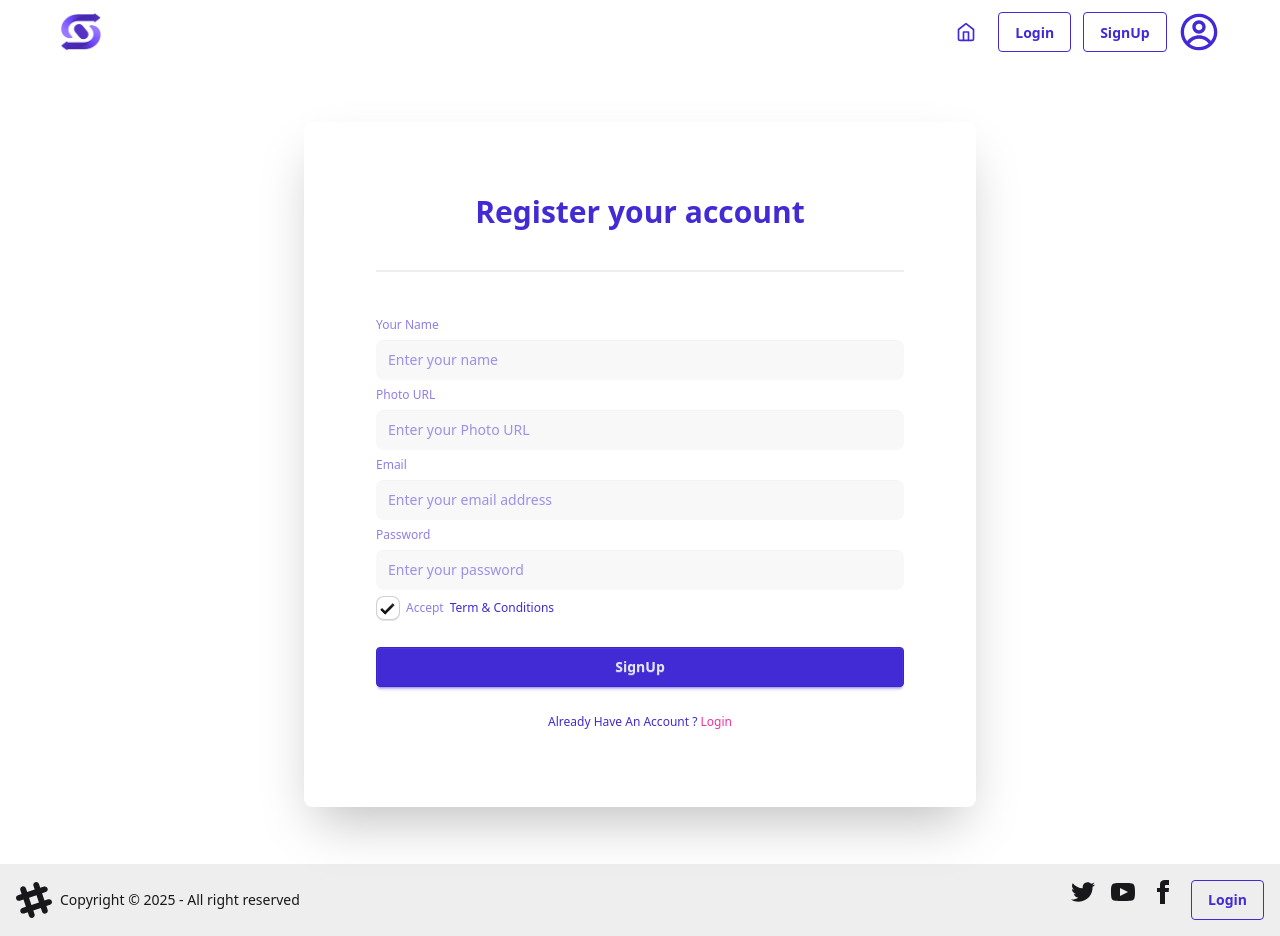
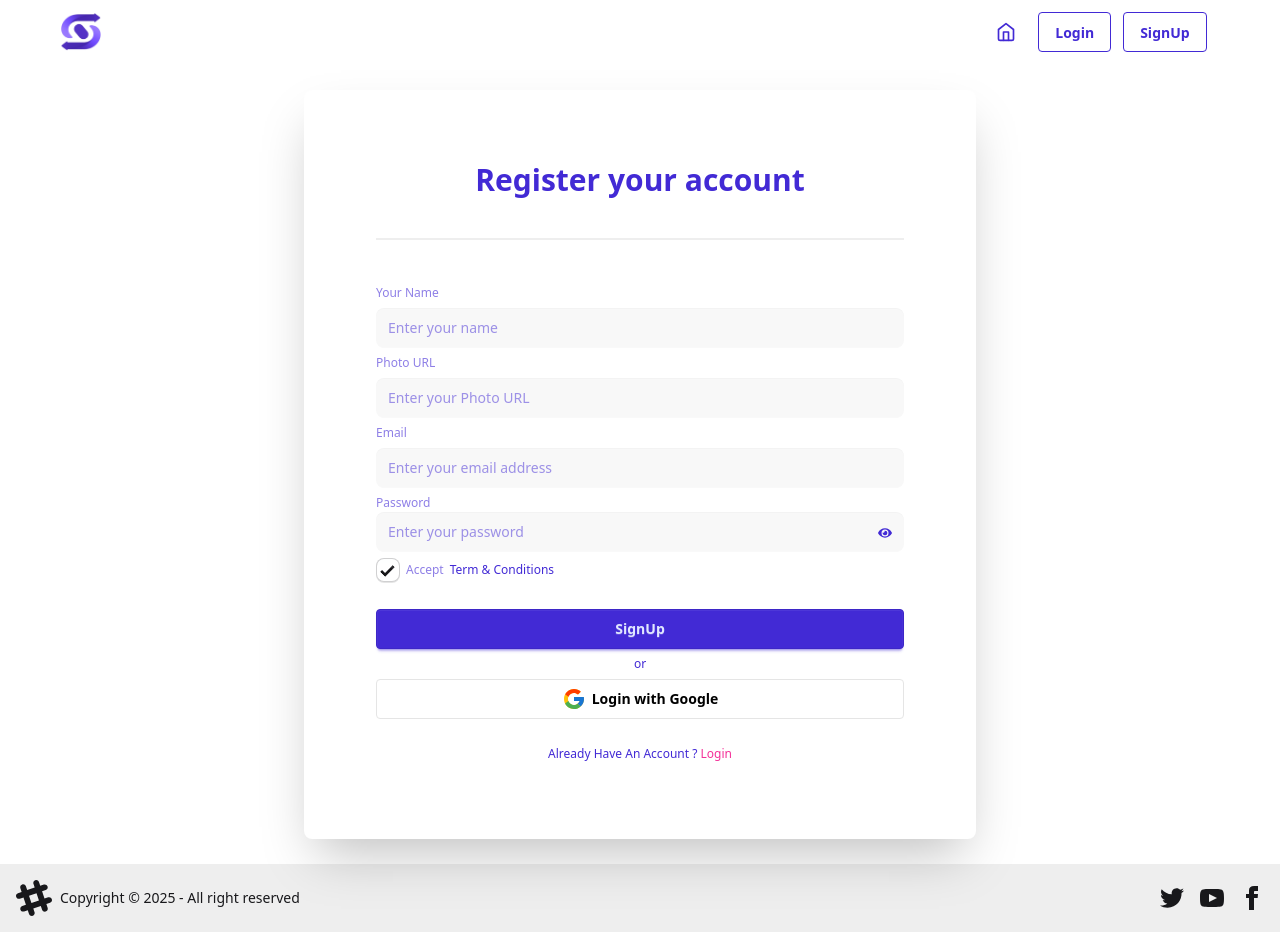
Before and after one commit to SadmanWebDev/Skill-Swap, a React (Vite) app: page /signup in a window 1280 px wide. Built offline with nearby package versions, Linux system fonts and the light colour scheme; no server answers.

Commit message:
implement password toggle eye button

```diff
--- a/src/components/Footer/Footer.jsx
+++ b/src/components/Footer/Footer.jsx
@@ -1,9 +1,4 @@
-import React, { use } from "react";
-import { AuthContext } from "../../context/AuthProvider";
-import { Link } from "react-router";
-
 const Footer = () => {
-  const { user } = use(AuthContext);
   return (
     <div>
       <footer className="footer sm:footer-horizontal bg-base-300 text-base-content items-center p-4">
@@ -19,7 +14,7 @@ const Footer = () => {
           >
             <path d="M22.672 15.226l-2.432.811.841 2.515c.33 1.019-.209 2.127-1.23 2.456-1.15.325-2.148-.321-2.463-1.226l-.84-2.518-5.013 1.677.84 2.517c.391 1.203-.434 2.542-1.831 2.542-.88 0-1.601-.564-1.86-1.314l-.842-2.516-2.431.809c-1.135.328-2.145-.317-2.463-1.229-.329-1.018.211-2.127 1.231-2.456l2.432-.809-1.621-4.823-2.432.808c-1.355.384-2.558-.59-2.558-1.839 0-.817.509-1.582 1.327-1.846l2.433-.809-.842-2.515c-.33-1.02.211-2.129 1.232-2.458 1.02-.329 2.13.209 2.461 1.229l.842 2.515 5.011-1.677-.839-2.517c-.403-1.238.484-2.553 1.843-2.553.819 0 1.585.509 1.85 1.326l.841 2.517 2.431-.81c1.02-.33 2.131.211 2.461 1.229.332 1.018-.21 2.126-1.23 2.456l-2.433.809 1.622 4.823 2.433-.809c1.242-.401 2.557.484 2.557 1.838 0 .819-.51 1.583-1.328 1.847m-8.992-6.428l-5.01 1.675 1.619 4.828 5.011-1.674-1.62-4.829z"></path>
           </svg>
-          <p>Copyright © {new Date().getFullYear()} - All right reserved</p>
+          <p>Copyright © 2025 - All right reserved</p>
         </aside>
         <nav className="grid-flow-col gap-4 md:place-self-center md:justify-self-end">
           <a>
@@ -55,24 +50,6 @@ const Footer = () => {
               <path d="M9 8h-3v4h3v12h5v-12h3.642l.358-4h-4v-1.667c0-.955.192-1.333 1.115-1.333h2.885v-5h-3.808c-3.596 0-5.192 1.583-5.192 4.615v3.385z"></path>
             </svg>
           </a>
-          {user ? (
-            <div
-              className="tooltip tooltip-left"
-              data-tip={user.displayName || "No Name"}
-            >
-              <img
-                src={
-                  user.photoURL || "https://i.ibb.co.com/ycy5ZkrF/user.png"
-                }
-                alt=""
-                className="w-10 h-10 rounded-full border border-gray-500 cursor-pointer"
-              />
-            </div>
-          ) : (
-            <Link to="/login" className="btn btn-primary btn-outline">
-              Login
-            </Link>
-          )}
         </nav>
       </footer>
     </div>
--- a/src/components/Navbar/Navbar.jsx
+++ b/src/components/Navbar/Navbar.jsx
@@ -8,14 +8,13 @@ import { AuthContext } from "../../context/AuthProvider";
 const Navbar = () => {
   const { user, kickOutUser } = use(AuthContext);
   const handleSignOut = () => {
-    kickOutUser()
+    kickOutUser();
   };
   return (
     <nav className="max-w-11/12 mx-auto">
       <div className="navbar bg-base-100">
         <div className="flex-1">
           <img className="w-10 " src={logo} alt="" />
-          {user && <h2>{user.email}</h2>}
         </div>
         <div className="flex-none">
           <div className="dropdown dropdown-end">
@@ -31,12 +30,26 @@ const Navbar = () => {
               </div>
             </Link>
             {user ? (
+              <>
                 <Link
                   onClick={handleSignOut}
                   className="btn btn-outline btn-primary mr-3"
                 >
                   SignOut
                 </Link>
+                <Link to="/profile" className="btn btn-circle">
+                  <div
+                    className="tooltip tooltip-left"
+                    data-tip={user.displayName || "No Name"}
+                  >
+                    <img
+                      src={"https://i.ibb.co.com/ycy5ZkrF/user.png"}
+                      alt=""
+                      className="w-10 h-10 rounded-full border border-gray-500 cursor-pointer"
+                    />
+                  </div>
+                </Link>
+              </>
             ) : (
               <>
                 <Link to="/login" className="btn btn-outline btn-primary mr-3">
@@ -52,17 +65,6 @@ const Navbar = () => {
               className="card card-compact dropdown-content bg-base-100 z-1 mt-3 w-52 shadow"
             ></div>
           </div>
-          <Link to="/profile">
-            <div
-              tabIndex={0}
-              role="button"
-              className="btn btn-outline btn-primary btn-circle border-0 "
-            >
-              <div className="w-10 rounded-full">
-                <CgProfile size={40} />
-              </div>
-            </div>
-          </Link>
         </div>
       </div>
     </nav>
--- a/src/pages/Login/Login.jsx
+++ b/src/pages/Login/Login.jsx
@@ -5,20 +5,24 @@ import { FaEye, FaEyeSlash, FaRegEye } from "react-icons/fa";
 import { FcGoogle } from "react-icons/fc";
 
 const Login = () => {
+  const { googleSignIn, signIn, error } = use(AuthContext);
+  const [showPass, setShowPass] = useState(false);
+  const [email, setEmail] = useState("");
+  const location = useLocation();
   const navigate = useNavigate();
-  const location = useLocation();
-  console.log(location);
-  const [showPass, setShowPass] = useState(false);
-  const { googleSignIn, signIn, error } = use(AuthContext);
+
   const handleLogin = (e) => {
     e.preventDefault();
     const form = e.target;
     const email = form.email.value;
     const password = form.password.value;
+
     signIn(email, password)
       .then(() => navigate(`${location.state ? location.state : "/"}`))
       .catch((error) => console.log(error));
+
     form.reset();
+    setEmail("");
   };
 
   const handleGoogleLogin = () => {
@@ -26,6 +30,7 @@ const Login = () => {
       navigate(`${location.state ? location.state : "/"}`)
     );
   };
+
   return (
     <div className="flex justify-center items-center min-h-screen text-primary">
       <div className="card bg-base-100 w-full max-w-2xl shrink-0 shadow-2xl p-18">
@@ -39,6 +44,8 @@ const Login = () => {
             <input
               type="email"
               name="email"
+              value={email}
+              onChange={(e) => setEmail(e.target.value)}
               className="input w-full bg-base-200 border-none rounded-lg"
               placeholder="Enter your email address"
             />
@@ -52,15 +59,46 @@ const Login = () => {
               />
               <button
                 type="button"
-                className="absolute top-7 right-3 text-xl text-gray-500"
+                className="absolute top-8 right-3 text-sm"
                 onClick={() => setShowPass(!showPass)}
               >
                 {showPass ? <FaEyeSlash /> : <FaEye />}
               </button>
             </div>
             {error && <p className="text-red-500">{error}</p>}
+            {/* Open the modal using document.getElementById('ID').showModal() method */}
             <div>
-              <a className="link link-hover">Forgot password?</a>
+              <button
+                type="button"
+                className="link link-hover"
+                onClick={() =>
+                  document.getElementById("my_modal_1").showModal()
+                }
+              >
+                Forget Password?
+              </button>
+              <dialog id="my_modal_1" className="modal">
+                <div className="modal-box">
+                  <fieldset>
+                    <label className="label">Email</label>
+                    <input
+                      type="email"
+                      name="email"
+                      value={email}
+                      className="input w-full bg-base-200 border-none rounded-lg"
+                      placeholder="Enter your email address"
+                    />
+                  </fieldset>
+                  <div className="modal-action">
+                    <form method="dialog">
+                      {/* if there is a button in form, it will close the modal */}
+                      <a href="https://mail.google.com/" className="btn btn-primary btn-outline">
+                        Reset
+                      </a>
+                    </form>
+                  </div>
+                </div>
+              </dialog>
             </div>
             <button className="btn btn-primary mt-4">Login</button>
             <p className="flex justify-center text-md font-bold">or</p>
--- a/src/pages/MyProfile/MyProfile.jsx
+++ b/src/pages/MyProfile/MyProfile.jsx
@@ -1,12 +1,17 @@
 import React, { use } from "react";
 import { FaUser } from "react-icons/fa";
 import { AuthContext } from "../../context/AuthProvider";
+import toast, { Toaster } from "react-hot-toast";
 
 const MyProfile = () => {
   const { user } = use(AuthContext);
+
+  const handleUpdate = () =>{
+    toast.success("Profile Updated!")
+  }
   return (
     <div className="card min-h-screen flex justify-center items-center text-center ">
-
+        <Toaster/>
       <div className="bg-white/20 backdrop-blur-xl p-20 rounded-2xl shadow-lg">
         {/* Your Profile Content Here */}
         <h1 className="text-5xl font-semibold mb-6">Profile</h1>
@@ -15,7 +20,7 @@ const MyProfile = () => {
         </div>
 
         <h2 className="text-3xl font-semibold mb-2  ">{user?.displayName}</h2>
-        <p className="text-xl mb-6">Email: {user?.email}</p>
+        <p className="text-xl mb-6">{user?.email}</p>
         {/* Open the modal using document.getElementById('ID').showModal() method */}
         <button
           className="btn btn-primary btn-outline"
@@ -46,8 +51,7 @@ const MyProfile = () => {
             </form>
             <div className="modal-action">
               <form method="dialog">
-                {/* if there is a button in form, it will close the modal */}
-                <button className="btn btn-primary btn-outline">Update</button>
+                <button onClick={handleUpdate} className="btn btn-primary btn-outline">Update</button>
               </form>
             </div>
           </div>
--- a/src/pages/SignUp/SignUp.jsx
+++ b/src/pages/SignUp/SignUp.jsx
@@ -1,9 +1,14 @@
-import React, { use } from "react";
-import { Link } from "react-router";
+import React, { use, useState } from "react";
+import { Link, useNavigate } from "react-router";
 import { AuthContext } from "../../context/AuthProvider";
+import { FcGoogle } from "react-icons/fc";
+import { FaEye } from "react-icons/fa";
+import { FaEyeSlash } from "react-icons/fa6";
 
 const SignUp = () => {
-  const { createUser, setUser } = use(AuthContext);
+  const { createUser, googleSignIn, setUser } = use(AuthContext);
+  const navigate = useNavigate();
+  const [showPass, setShowPass] = useState(false);
 
   const handleSignUp = (e) => {
     e.preventDefault();
@@ -14,6 +19,13 @@ const SignUp = () => {
     createUser(email, password);
     setUser();
   };
+
+  const handleGoogleLogin = () => {
+    googleSignIn().then(() =>
+      navigate(`${location.state ? location.state : "/"}`)
+    );
+  };
+
   return (
     <div className="flex justify-center items-center min-h-screen text-primary">
       <div className="card bg-base-100 w-full max-w-2xl shrink-0 shadow-2xl p-18">
@@ -46,14 +58,23 @@ const SignUp = () => {
               placeholder="Enter your email address"
               required
             />
+            <div className=" relative">
               <label className="label">Password</label>
               <input
-              type="password"
+                type={showPass ? "text" : "password"}
                 name="password"
                 className="input w-full bg-base-200 border-none rounded-lg"
                 placeholder="Enter your password"
                 required
               />
+              <button
+              type="button"
+                onClick={() => setShowPass(!showPass)}
+                className="absolute top-8 right-3 text-sm"
+              >
+                {showPass ? <FaEyeSlash /> : <FaEye />}
+              </button>
+            </div>
             <div>
               <label className="label">
                 <input type="checkbox" defaultChecked className="checkbox" />
@@ -62,6 +83,15 @@ const SignUp = () => {
             </div>
             <button type="submit" className="btn btn-primary mt-4">
               SignUp
+            </button>
+            <p className="flex justify-center">or</p>
+            {/* Google */}
+            <button
+              type="button"
+              onClick={handleGoogleLogin}
+              className="btn bg-white btn-outline text-black border-[#e5e5e5]"
+            >
+              <FcGoogle size={24} /> Login with Google
             </button>
             <p className="mt-5 text-center">
               Already Have An Account ?{" "}
```
Lines whose indentation alone changed are shown as unchanged.
